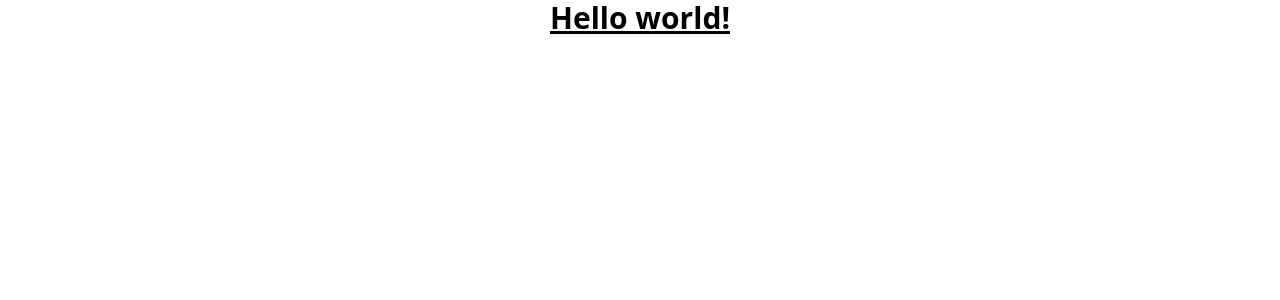
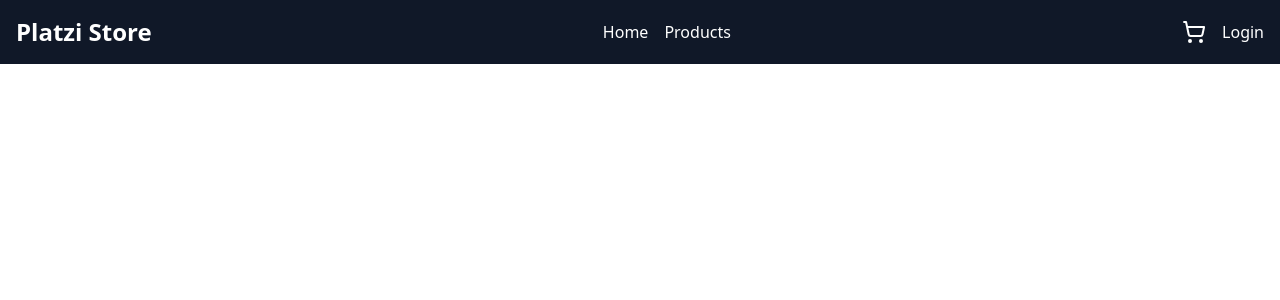
Before and after one commit to mdsajalali/platzi-store, an Angular app: page / in a window 1280 px wide. Shown: the top 300 px of the page. Built offline with nearby package versions, Linux system fonts and the light colour scheme.

Commit message:
update:  header

```diff
--- a/src/app/app.component.html
+++ b/src/app/app.component.html
@@ -1 +1,38 @@
-<h1 class="text-3xl font-bold underline text-center">Hello world!</h1>
+<nav class="bg-gray-900 text-white p-4">
+  <div class="container flex justify-between items-center flex-wrap mx-auto">
+    <a routerLink="/" class="text-2xl font-bold cursor-pointer">Platzi Store</a>
+    <div class="flex space-x-4">
+      <a routerLink="/" class="hover:text-gray-300 cursor-pointer">Home</a>
+      <a routerLink="/products" class="hover:text-gray-300 cursor-pointer"
+        >Products</a
+      >
+    </div>
+    <div class="flex space-x-4 items-center">
+      <div class="cursor-pointer">
+        <svg
+          xmlns="http://www.w3.org/2000/svg"
+          width="24"
+          height="24"
+          viewBox="0 0 24 24"
+          fill="none"
+          stroke="currentColor"
+          stroke-width="2"
+          stroke-linecap="round"
+          stroke-linejoin="round"
+          class="lucide lucide-shopping-cart-icon lucide-shopping-cart"
+        >
+          <circle cx="8" cy="21" r="1" />
+          <circle cx="19" cy="21" r="1" />
+          <path
+            d="M2.05 2.05h2l2.66 12.42a2 2 0 0 0 2 1.58h9.78a2 2 0 0 0 1.95-1.57l1.65-7.43H5.12"
+          />
+        </svg>
+      </div>
+      <a routerLink="/login" class="hover:text-gray-300 cursor-pointer"
+        >Login</a
+      >
+    </div>
+  </div>
+</nav>
+
+<router-outlet />
--- a/src/app/app.component.ts
+++ b/src/app/app.component.ts
@@ -5,8 +5,6 @@ import { RouterOutlet } from '@angular/router';
   selector: 'app-root',
   imports: [RouterOutlet],
   templateUrl: './app.component.html',
-  styleUrl: './app.component.css'
+  styleUrl: './app.component.css',
 })
-export class AppComponent {
-  title = 'platzi-store';
-}
+export class AppComponent {}
--- /dev/null
+++ b/src/app/components/footer/footer.component.html
@@ -0,0 +1 @@
+<p>footer works!</p>
--- /dev/null
+++ b/src/app/components/header/header.component.html
@@ -0,0 +1 @@
+<p>header works!</p>
```
Also changed, not shown: src/app/components/footer/footer.component.ts (added, +11 -0 lines), src/app/components/header/header.component.ts (added, +11 -0 lines), src/app/components/footer/footer.component.css (added), src/app/components/header/header.component.css (added), 2 other files (tests, documents, lock files or other folders).
